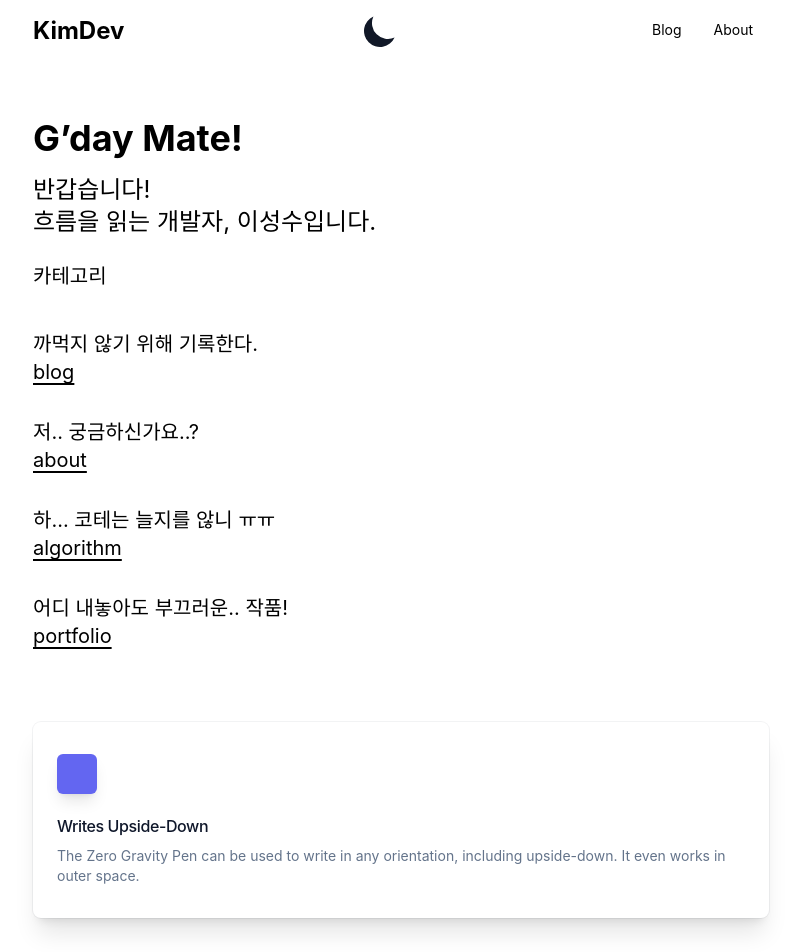
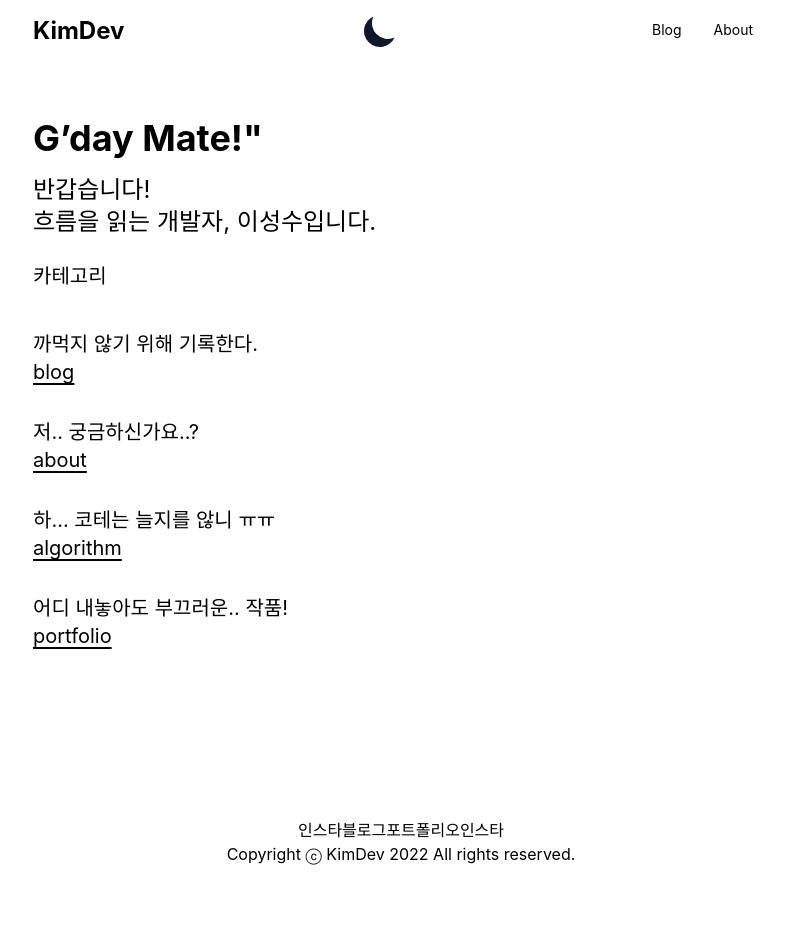
Before and after one commit to seongsoo96/blog, a Next.js app: page / in a window 1280 px wide. Shown: the top 952 px of the page, without its empty margins (239-1040 px from the left). Built offline with nearby package versions, Linux system fonts and the light colour scheme.

Commit message:
feat: hide example component for dark mode in index.tsx

```diff
--- a/pages/index.tsx
+++ b/pages/index.tsx
@@ -41,7 +41,7 @@ const Home = ({
 				<link rel="icon" href="/favicon.ico" />
 			</Head>
 			<div className="py-14">
-				<h1 className="category-title">G&rsquo;day Mate!</h1>
+				<h1 className="category-title">G&rsquo;day Mate!"</h1>
 				<p className="category-description text-2xl">
 					반갑습니다!
 					<br />
@@ -67,7 +67,7 @@ const Home = ({
 					))}
 				</ul>
 			</div>
-			<div className="bg-white dark:bg-slate-900 rounded-lg px-6 py-8 ring-1 ring-slate-900/5 shadow-xl">
+			{/* <div className="bg-white dark:bg-slate-900 rounded-lg px-6 py-8 ring-1 ring-slate-900/5 shadow-xl">
 				<div>
 					<span className="inline-flex items-center justify-center p-2 bg-indigo-500 rounded-md shadow-lg">
 						<svg
@@ -88,7 +88,7 @@ const Home = ({
 					orientation, including upside-down. It even works in outer
 					space.
 				</p>
-			</div>
+			</div> */}
 			{/* <div className="text-2xl">
 				{allPostsData.map(({ id, date, title }) => (
 					<Link key={id} href={`/posts/${id}`}>
```
